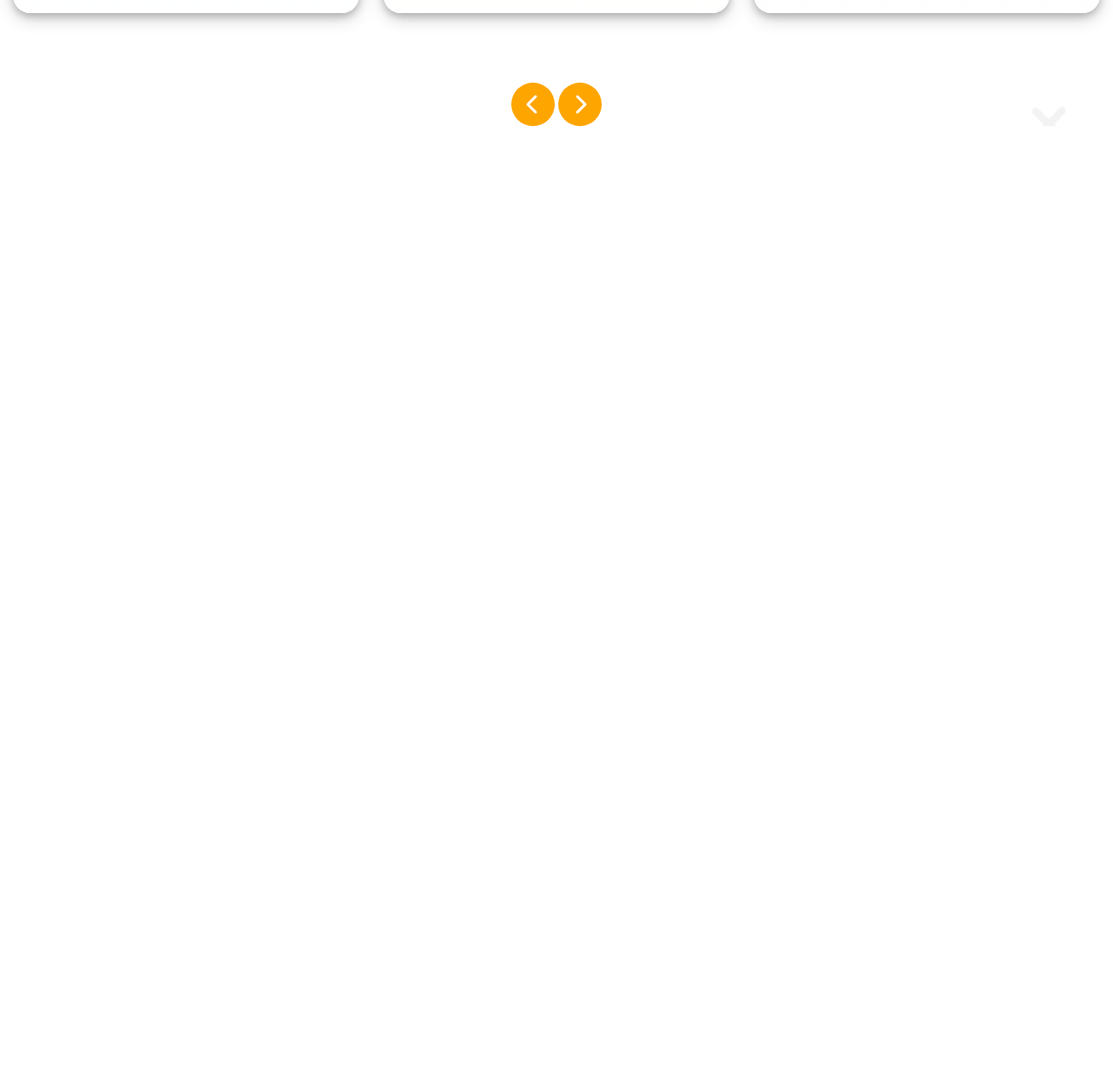
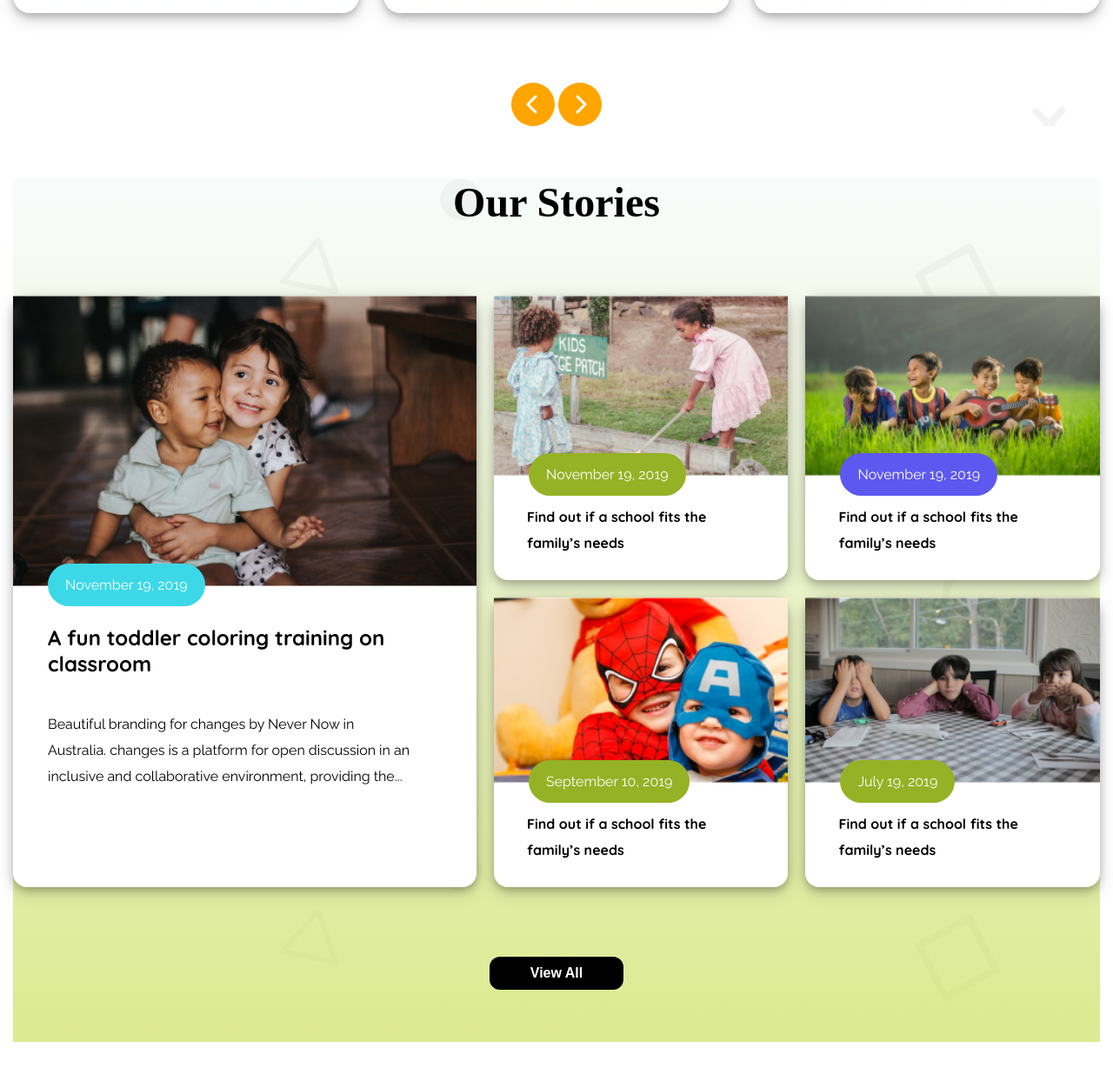
Before and after one commit to rumu4855/kids-school, a plain HTML site: page index.html in a window 1280 px wide. Shown: the part 1348-2584 px from the top of the page at 87% size. Before the commit the page ends 1553 px from the top, so only its background shows below. Drawn offline with Linux system fonts and the light colour scheme.

Commit message:
add stories section

```diff
--- a/index.html
+++ b/index.html
@@ -93,6 +93,59 @@
 
 
         </section>
+
+        <section id="stories">
+            <h3 class="title">Our Stories</h3>
+
+            <div class="stories-container">
+                <div class="stories-main-card">
+                    <div><img src="assets/story-1.png" alt=""></div>
+
+                    <button class="btn-card btn-bg-3">November 19, 2019</button>
+                    <div class="main card content">
+                        <h4 class="main-card-title">A fun toddler coloring training on classroom</h4>
+                        <p class="mani-card-description">Beautiful branding for changes by Never Now in Australia.
+                            changes is a platform for open discussion in an inclusive and
+                            collaborative environment, providing the...</p>
+                    </div>
+
+                </div>
+
+                <div class="stories-secondery-card">
+                    <div class="secondary-card-container">
+                        <div class="story-card">
+                            <img src="assets/story-2.png" alt="">
+                            <div ><button class="btn-card btn-bg-1">November 19, 2019</button></div>
+                               <h4 class="story-card-title">Find out if a school fits the family’s needs</h4>
+                        </div>
+
+                        <div class="story-card">
+                            <img src="assets/story-3.png" alt="">
+                            <div ><button class="btn-card btn-bg-2">November 19, 2019</button></div>
+                               <h4 class="story-card-title">Find out if a school fits the family’s needs</h4>
+                        </div>
+
+                        <div class="story-card">
+                            <img src="assets/story-4.png" alt="">
+                            <div ><button class="btn-card btn-bg-1">September 10, 2019</button></div>
+                               <h4 class="story-card-title">Find out if a school fits the family’s needs</h4>
+                        </div>
+
+                        <div class="story-card">
+                            <img src="assets/story-5.png" alt="">
+                            <div ><button class="btn-card btn-bg-1">July 19, 2019</button></div>
+                               <h4 class="story-card-title">Find out if a school fits the family’s needs</h4>
+                        </div>
+                    </div>
+                </div>
+
+            </div>
+            <div class="story-btn"><button class="btn-secondary">View All</button></div>
+
+
+
+
+        </section>
     </main>
 
     <footer>
--- a/style.css
+++ b/style.css
@@ -49,7 +49,16 @@
   .bg-3{
     background-image: linear-gradient(to bottom, #F2E8FF, white);
   }
+.btn-bg-1{
+  background-color: #95B226;
+}
 
+.btn-bg-2{
+  background-color: #5D58F0;
+}
+.btn-bg-3{
+  background-color: #3CD8E8;
+}
   /* navbar style here */
 
   header, main{
@@ -125,7 +134,7 @@
     background-color: black;
     color: white;
     border-radius: 12px;
-    font-size: 1.25rem;
+    font-size: 1rem;
     font-weight: bold;
     border: none;
     outline: none;
@@ -203,6 +212,92 @@
 
   }
 
+
+
+  /* stories section style here */
+
+  #stories{
+    margin: 60px 0;
+    background-image: linear-gradient(rgba(228, 243, 244, 0.237), rgba(204, 224, 94, 0.688)), url(assets/bg.png);
+  }
+
+  .stories-container{
+    margin: 80px 0;
+    display: flex;
+    gap: 20px;
+    flex: 1;
+
+  }
+
+  .secondary-card-container{
+    display: grid;
+    grid-template-columns: repeat(2, 1fr);
+    gap: 20px;
+  }
+
+  .stories-main-card{
+    width: 50%;
+    box-shadow: 0 4px 8px 0 rgba(0, 0, 0, 0.2), 0 6px 20px 0 rgba(0, 0, 0, 0.19);
+    border-radius: 16px;
+    background-color: white;
+  }
+
+  .stories-main-card img{
+    width: 100%;
+
+  }
+
+  .main-card-title{
+    margin: 40px;
+    padding: 0 60px 0 0 ;
+    font-size: 1.5rem;
+    font-family: "Quicksand", serif;
+  }
+
+  .mani-card-description{
+    font-family: "Raleway", serif;
+    font-size: 1rem;
+    line-height: 30px;
+    padding: 0 70px 35px 40px;
+  }
+
+  .btn-card{
+    padding: 15px 20px;
+    font-family: "Raleway", serif;
+    color: white;
+    font-size: 1rem;
+    border-radius: 50px;
+    position: absolute;
+    margin-top: -30px;
+    margin-left: 40px;
+    border: none;
+    outline: none;
+  }
+
+  .story-card{
+    box-shadow: 0 4px 8px 0 rgba(0, 0, 0, 0.2), 0 6px 20px 0 rgba(0, 0, 0, 0.19);
+    border-radius: 16px;
+    background-color: white;
+  }
+
+  .story-card img{
+    width: 100%;
+  }
+
+  .story-card-title{
+    font-family: "Quicksand", serif;
+    font-size: 1rem;
+    font-weight: bold;
+    line-height: 30px;
+    padding: 28px 38px;
+  }
+
+  .story-btn{
+    text-align: center;
+    padding-bottom: 60px;
+  }
+
+
   /* responsive section */
 
   @media screen and (max-width: 576px) {
@@ -249,8 +344,18 @@
 
     }
 
+    .title{font-size: 2.5rem;}
+
     .icone{
         display: none;
     }
 
+    .stories-main-card{
+      display: none;
+    }
+
+    .stories-secondery-card{
+      margin: 0 16px;
+    }
+
   }
```
